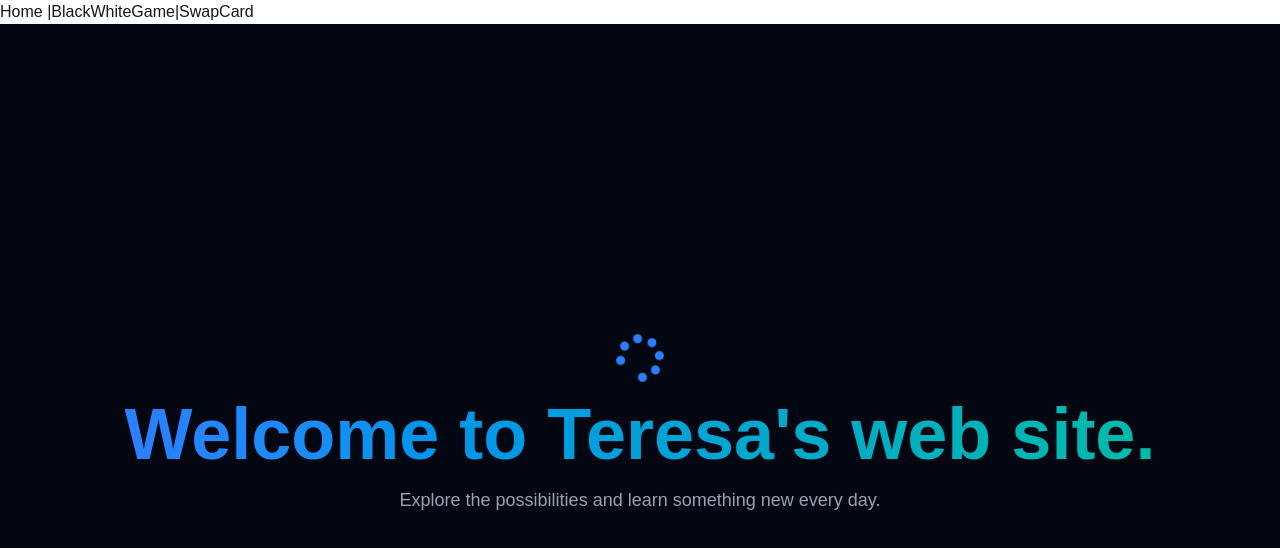
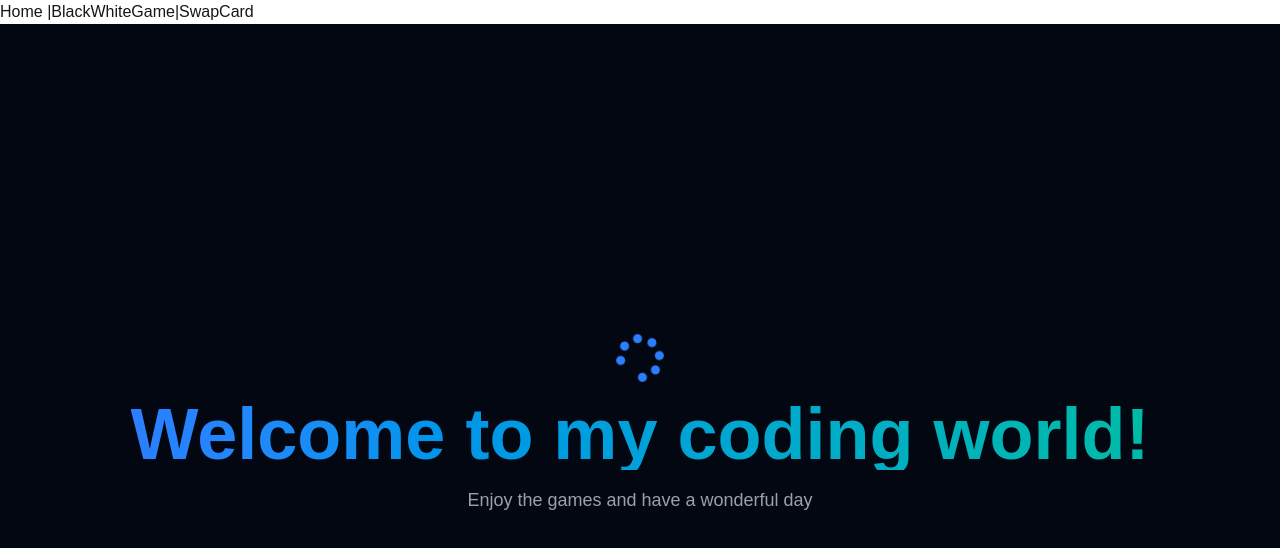
Before and after one commit to teresaxfy/MyReactProject, a Next.js app: page / in a window 1280 px wide. Shown: the top 548 px of the page. Built offline with nearby package versions, Linux system fonts and the light colour scheme.

Commit message:
resolve issue

```diff
--- a/src/app/game2/page.tsx
+++ b/src/app/game2/page.tsx
@@ -134,7 +134,7 @@ export default function SwapCard() {
         shuffleCard();
         setHintState(false);
         setInstructionState(false);
-        setRemarks("Cards are shuffled and in an incorrect order. Can you swap them to the correct order? Have fun!");
+        setRemarks("Cards are shuffled and in an incorrect order. Can you swap them to the correct order?");
     }
 
     function getPairs(currentArray: number[]) {
--- a/src/app/page.tsx
+++ b/src/app/page.tsx
@@ -8,10 +8,10 @@ export default function Home() {
                 <FaSpinner className="h-10 w-10 animate-spin text-blue-500 md:h-12 md:w-12" />
 
                 <h1 className="mt-4 bg-gradient-to-r from-blue-500 to-teal-500 bg-clip-text text-5xl font-black text-transparent md:text-7xl">
-                    Welcome to Teresa's web site.
+                    Welcome to my coding world!
                 </h1>
                 <p className="mt-4 max-w-2xl text-lg text-gray-400">
-                    Explore the possibilities and learn something new every day.
+                    Enjoy the games and have a wonderful day
                 </p>
             </div>
         </>
```
